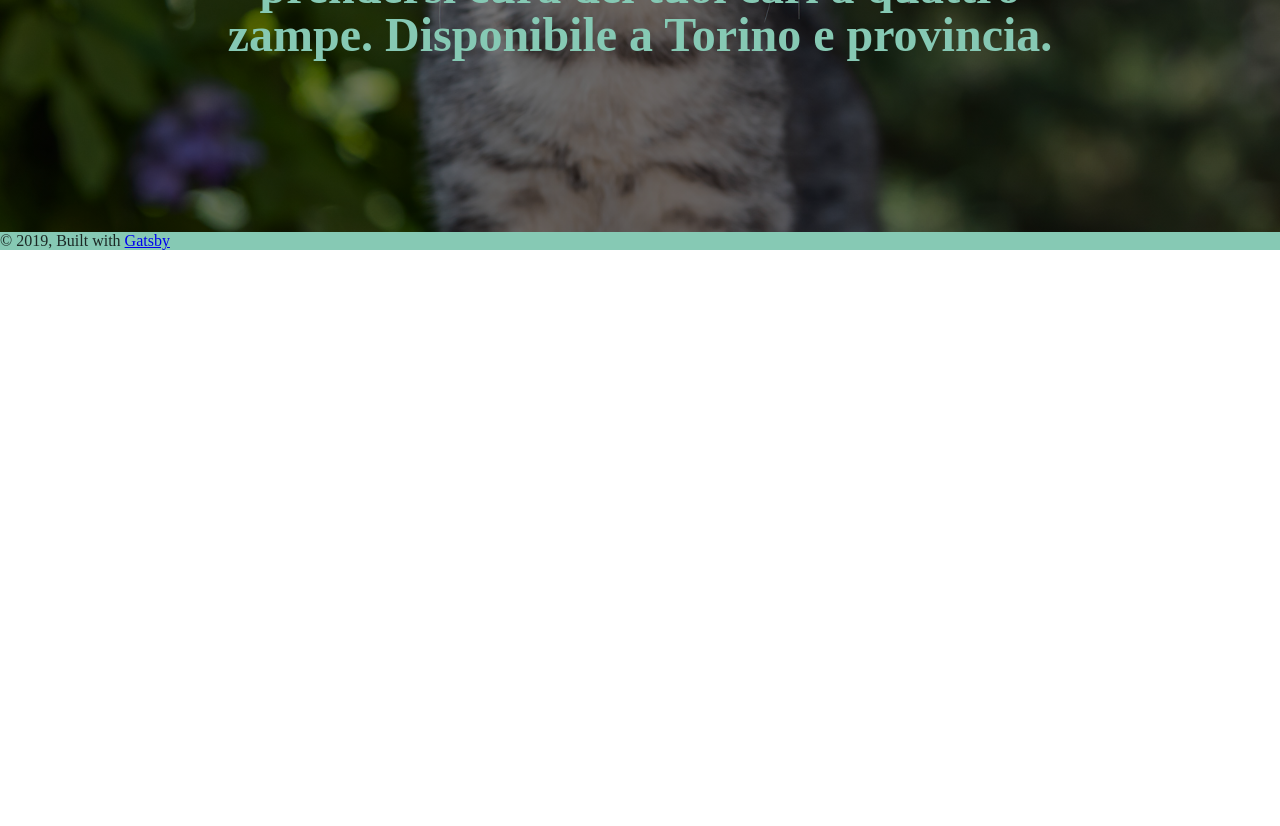
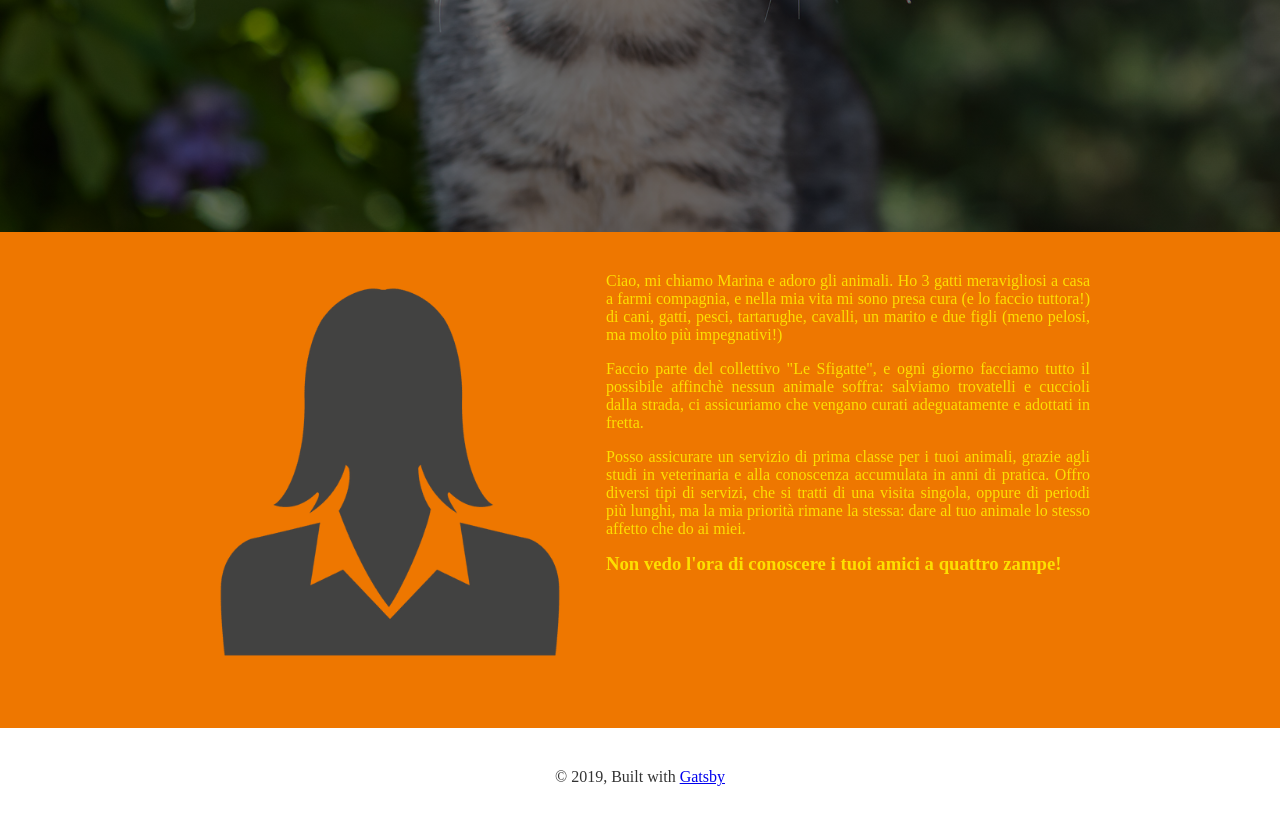
Before and after one commit to simoneferrero/marina-cat-sitter, a Gatsby site: page / in a window 1280 px wide. Shown: the part 568-1394 px from the top of the page. Before the commit the page ends 818 px from the top, so only its background shows below. Built offline with nearby package versions, Linux system fonts and the light colour scheme; Gatsby itself is replaced by a stand-in of ours; some packages are replaced by stand-ins of ours; what typography-theme-bootstrap would draw is missing.

Commit message:
about: Added about page

```diff
--- /dev/null
+++ b/src/components/About.js
@@ -0,0 +1,80 @@
+import React from 'react'
+import PropTypes from 'prop-types'
+import styled from 'styled-components/macro'
+import { useStaticQuery, graphql } from 'gatsby'
+import Img from 'gatsby-image'
+
+const StyledAbout = styled.section`
+	background-color: ${({ theme: { colors } }) => colors.orange};
+	color: ${({ theme: { colors } }) => colors.yellow};
+	width: 100%;
+	padding: 40px;
+	display: flex;
+	justify-content: center;
+	text-align: justify;
+
+	> div {
+		max-width: ${({ theme: { maxWidth } }) => maxWidth}px;
+
+		p {
+			margin-bottom: 1rem;
+		}
+	}
+`
+
+const StyledImg = styled(Img)`
+	float: left;
+	margin: 0 1rem 1rem 0;
+`
+
+const About = ({ theme }) => {
+	const {
+		avatar: {
+			childImageSharp: { fixed },
+		},
+	} = useStaticQuery(graphql`
+		query AvatarQuery {
+			avatar: file(absolutePath: { regex: "/avatar.png/" }) {
+				childImageSharp {
+					fixed(width: 400) {
+						...GatsbyImageSharpFixed
+					}
+				}
+			}
+		}
+	`)
+
+	return (
+		<StyledAbout id="about" theme={theme}>
+			<div>
+				<StyledImg fixed={fixed} />
+				<p>
+					Ciao, mi chiamo Marina e adoro gli animali. Ho 3 gatti meravigliosi a
+					casa a farmi compagnia, e nella mia vita mi sono presa cura (e lo
+					faccio tuttora!) di cani, gatti, pesci, tartarughe, cavalli, un marito
+					e due figli (meno pelosi, ma molto più impegnativi!)
+				</p>
+				<p>
+					Faccio parte del collettivo &quot;Le Sfigatte&quot;, e ogni giorno
+					facciamo tutto il possibile affinchè nessun animale soffra: salviamo
+					trovatelli e cuccioli dalla strada, ci assicuriamo che vengano curati
+					adeguatamente e adottati in fretta.
+				</p>
+				<p>
+					Posso assicurare un servizio di prima classe per i tuoi animali,
+					grazie agli studi in veterinaria e alla conoscenza accumulata in anni
+					di pratica. Offro diversi tipi di servizi, che si tratti di una visita
+					singola, oppure di periodi più lunghi, ma la mia priorità rimane la
+					stessa: dare al tuo animale lo stesso affetto che do ai miei.
+				</p>
+				<h3>Non vedo l&apos;ora di conoscere i tuoi amici a quattro zampe!</h3>
+			</div>
+		</StyledAbout>
+	)
+}
+
+About.propTypes = {
+	theme: PropTypes.object,
+}
+
+export default About
--- /dev/null
+++ b/src/components/Footer.js
@@ -0,0 +1,18 @@
+import React from 'react'
+import styled from 'styled-components/macro'
+
+const StyledFooter = styled.footer`
+	padding: 40px;
+	text-align: center;
+	width: 100%;
+`
+
+const Footer = () => (
+	<StyledFooter>
+		© {new Date().getFullYear()}, Built with
+		{` `}
+		<a href="https://www.gatsbyjs.org">Gatsby</a>
+	</StyledFooter>
+)
+
+export default Footer
--- a/src/components/Header.js
+++ b/src/components/Header.js
@@ -21,7 +21,7 @@ const StyledHeader = styled.header`
 		max-width: ${({ theme: { maxWidth } }) => maxWidth}px;
 		padding: 0;
 
-		> h1 {
+		> h2 {
 			line-height: 0;
 			margin: 0;
 			text-transform: uppercase;
@@ -70,11 +70,11 @@ const Header = ({ theme }) => {
 		<StyledHeader theme={theme}>
 			<div>
 				{menuItems.map(({ children, to }) => (
-					<h1 key={to}>
+					<h2 key={to}>
 						<StyledLink data-active={hash === to} to={to}>
 							{children}
 						</StyledLink>
-					</h1>
+					</h2>
 				))}
 			</div>
 		</StyledHeader>
@@ -83,11 +83,7 @@ const Header = ({ theme }) => {
 
 Header.propTypes = {
 	siteTitle: PropTypes.string.isRequired,
-	theme: PropTypes.shape({
-		colors: PropTypes.object.isRequired,
-		maxWidth: PropTypes.number.isRequired,
-		headerHeight: PropTypes.number.isRequired,
-	}),
+	theme: PropTypes.object,
 }
 
 export default Header
--- a/src/components/HeroPage.js
+++ b/src/components/HeroPage.js
@@ -25,13 +25,13 @@ const StyledHeroPage = styled.section`
 	}
 
 	h1 {
-		font-size: 7rem;
-		line-height: 7rem;
+		font-size: 6rem;
+		line-height: 6rem;
 	}
 
 	h2 {
-		font-size: 3rem;
-		line-height: 3rem;
+		${'' /* font-size: 3rem;
+		line-height: 3rem; */}
 		margin-top: 1rem;
 	}
 `
@@ -67,11 +67,7 @@ const HeroPage = ({ theme }) => {
 }
 
 HeroPage.propTypes = {
-	theme: PropTypes.shape({
-		colors: PropTypes.object.isRequired,
-		headerHeight: PropTypes.number.isRequired,
-		maxWidth: PropTypes.number.isRequired,
-	}),
+	theme: PropTypes.object,
 }
 
 export default HeroPage
--- a/src/components/Layout.js
+++ b/src/components/Layout.js
@@ -3,6 +3,7 @@ import PropTypes from 'prop-types'
 import { useStaticQuery, graphql } from 'gatsby'
 import styled, { ThemeProvider } from 'styled-components/macro'
 
+import Footer from './Footer'
 import Header from './Header'
 
 import GlobalStyles from '../styles/index'
@@ -32,12 +33,8 @@ const Layout = ({ children }) => {
 				<Header siteTitle={data.site.siteMetadata.title} />
 				<StyledContentContainer theme={theme}>
 					<main>{children}</main>
-					<footer>
-						© {new Date().getFullYear()}, Built with
-						{` `}
-						<a href="https://www.gatsbyjs.org">Gatsby</a>
-					</footer>
 				</StyledContentContainer>
+				<Footer />
 			</>
 		</ThemeProvider>
 	)
@@ -45,10 +42,7 @@ const Layout = ({ children }) => {
 
 Layout.propTypes = {
 	children: PropTypes.node.isRequired,
-	theme: PropTypes.shape({
-		colors: PropTypes.object.isRequired,
-		maxWidth: PropTypes.number.isRequired,
-	}),
+	theme: PropTypes.object,
 }
 
 export default Layout
--- a/src/config/typography.js
+++ b/src/config/typography.js
@@ -3,6 +3,7 @@ import bootstrapTheme from 'typography-theme-bootstrap'
 
 bootstrapTheme.headerFontFamily = ['Chia', 'serif']
 bootstrapTheme.bodyFontFamily = ['Roboto', 'sans-serif']
+bootstrapTheme.baseFontSize = '24px'
 const typography = new Typography(bootstrapTheme)
 
 export default typography
--- a/src/pages/index.js
+++ b/src/pages/index.js
@@ -1,13 +1,15 @@
 import React from 'react'
 
+import About from '../components/About'
+import HeroPage from '../components/HeroPage'
 import Layout from '../components/Layout'
-import HeroPage from '../components/HeroPage'
 import SEO from '../components/Seo'
 
 const IndexPage = () => (
 	<Layout>
 		<SEO title="Home" />
 		<HeroPage />
+		<About />
 	</Layout>
 )
 
```
Also changed, not shown: src/images/avatar.png (added).
